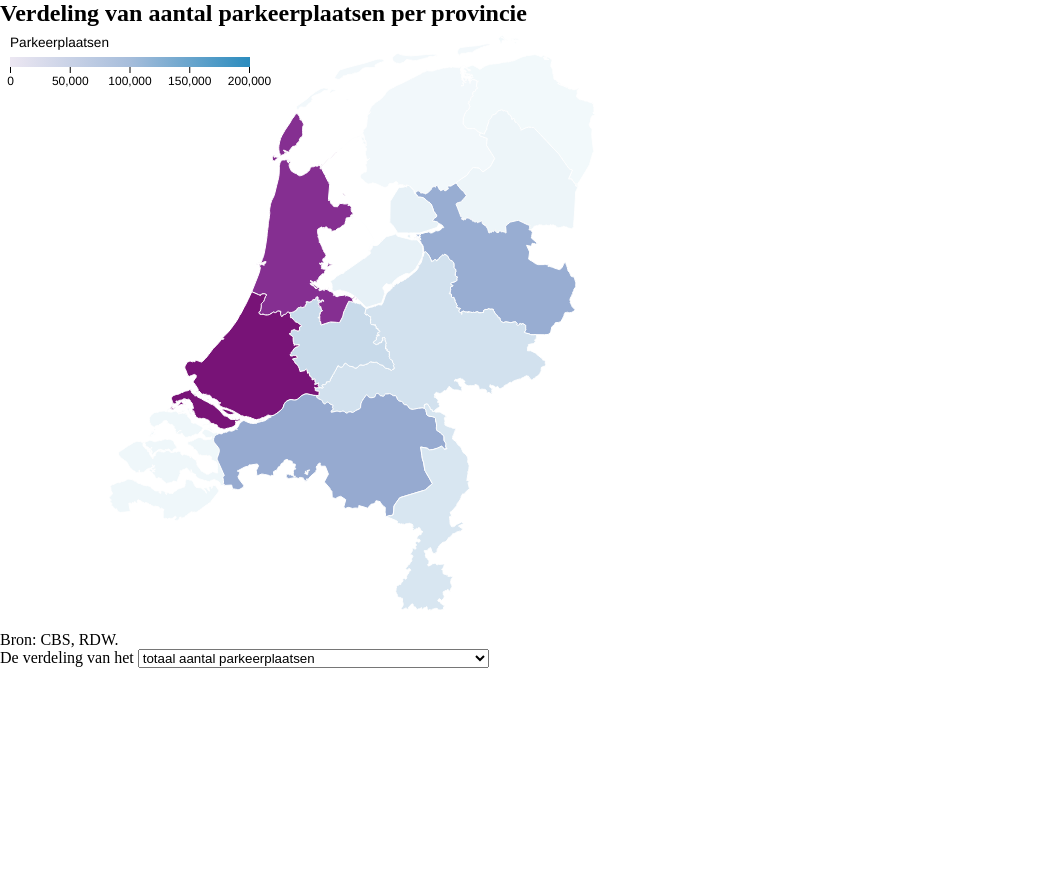
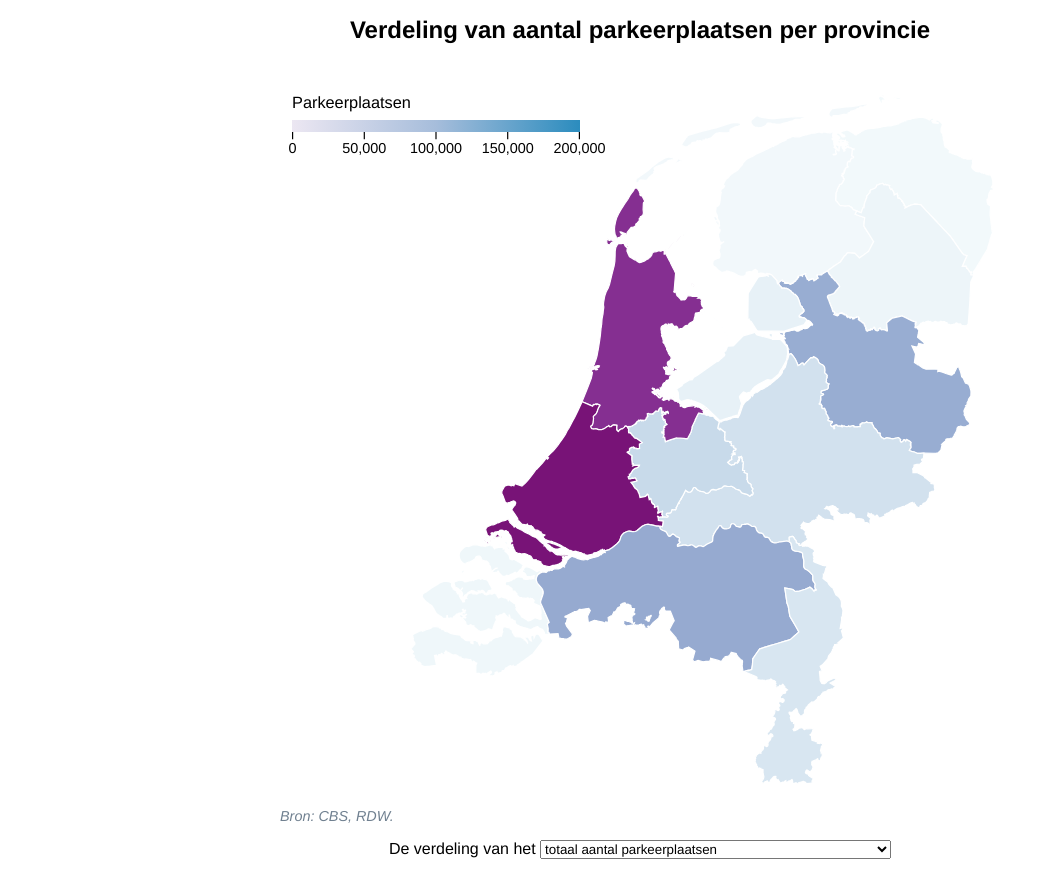
Before and after one commit to qiubee/car-city-data-visualization, a website: page src/public/index.html in a window 1280 px wide. Shown: the whole page, without its empty margins (0-1055 px from the left). Before the commit the page ends 800 px from the top, so only its background shows below. Drawn offline with Linux system fonts and the light colour scheme.

Commit message:
add styling for article

```diff
--- a/src/public/css/index.css
+++ b/src/public/css/index.css
@@ -1,6 +1,7 @@
 body, body * {
 	margin: 0;
-	padding: 0;
+    padding: 0;
+    font-family: Avenir, Helvetica, Roboto, Ubuntu, Arial, sans-serif;
 }
 
 ul, ol {
@@ -13,6 +14,42 @@ a {
     text-decoration: none;
 }
 
+article {
+    display: block;
+    min-width: 30rem;
+    width: 100%;
+    max-width: 45rem;
+    margin: 1rem auto;
+}
+
+header {
+    margin-bottom: 2.5rem;
+    text-align: center;
+}
+
+header h1 {
+    font-size: 1.5rem;
+}
+
+svg {
+    min-width: 25vmin;
+    width: 100%;
+    height: 100%;
+    min-height: 25vmin;
+}
+
+svg ~ form {
+    text-align: center;
+    margin: 1rem 0;
+}
+
+article svg ~ p {
+    font-size: 0.9rem;
+    font-style: italic;
+    color: #708090;
+    margin-bottom: 1rem;
+}
+
 svg text {
     font-family: Avenir, Helvetica, Roboto, Ubuntu, Arial, sans-serif;
     font-size: 0.75rem;
```
